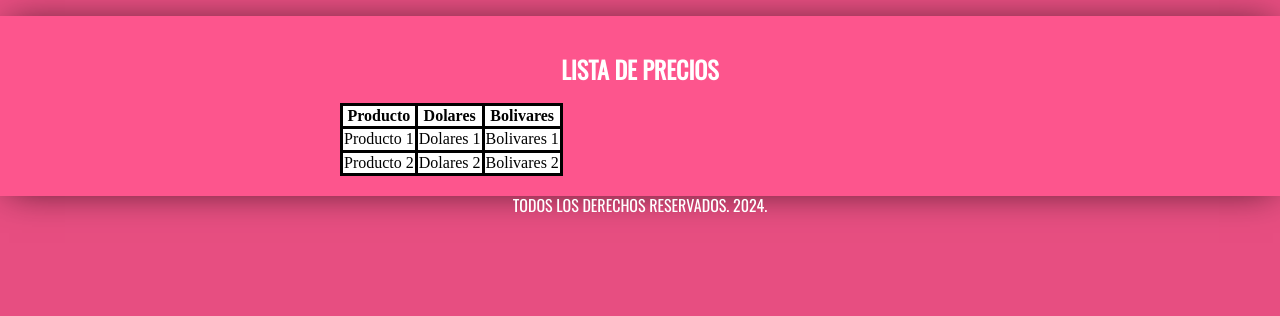
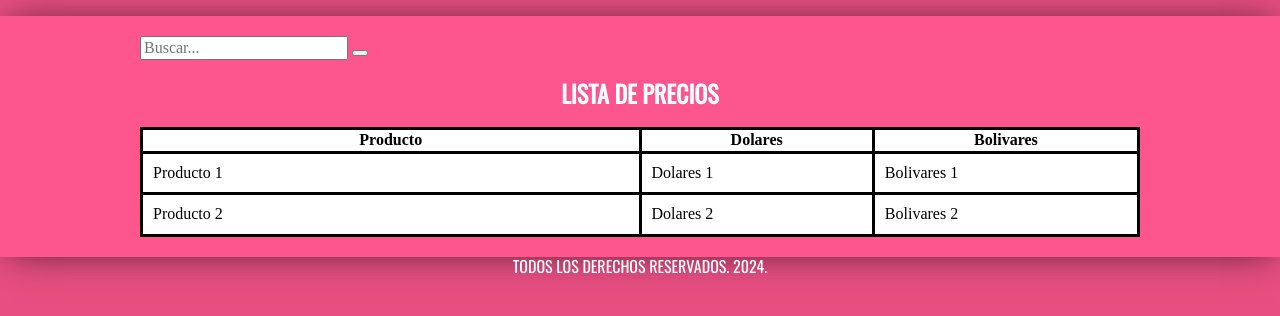
Before and after one commit to Arepencio/lista, a plain HTML site: page index.html in a window 1280 px wide. Shown: the part 64-380 px from the top of the page. Drawn offline with nearby package versions, Linux system fonts and the light colour scheme.

Commit message:
add search bar

```diff
--- a/css/styles.css
+++ b/css/styles.css
@@ -33,7 +33,7 @@ img {
 }
 
 .contenedor {
-    width: 60rem;
+    width: 100rem;
     margin: 0 auto;
 }
 
@@ -59,6 +59,15 @@ footer {
 
 /** Tabla/Lista **/
 
+.lista {
+    width: 100%;
+    margin: 0 auto;
+}
+
+.titulo {
+    width: 50%;
+}
+
 .lista,
 .lista__titulo,
 .lista__dato {
@@ -71,6 +80,6 @@ footer {
     background-color: white;
 }
 
-.lista_fila {
+.lista__dato {
     padding: 1rem;
 }
--- a/index.html
+++ b/index.html
@@ -18,10 +18,17 @@
 
     <main class="principal">
         <div class="contenedor">
-            <h2>Lista de Precios</h2>
+            <div>
+                <input type="text" placeholder="Buscar...">
+                <button type="submit"></button>
+            </div>
             <table class="lista">
+                <caption>
+                    <h2>Lista de Precios</h2>
+                </caption>
+
                 <tr class="lista__fila">
-                    <th class="lista__titulo">Producto</th>
+                    <th class="lista__titulo titulo">Producto</th>
                     <th class="lista__titulo">Dolares</th>
                     <th class="lista__titulo">Bolivares</th>
                 </tr>
```
